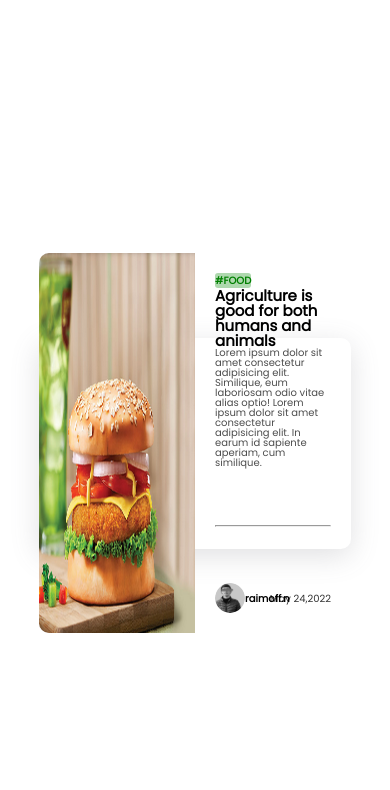
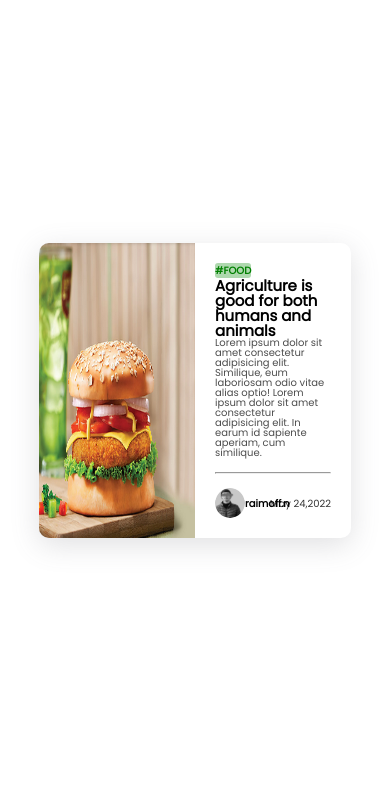
Before and after one commit to coodnet/reklamacha, a plain HTML site: page index.html in a window 390 px wide. Shown: the part 263-1053 px from the top of the page. Drawn offline with Linux system fonts and the light colour scheme.

Commit message:
Update style.css

```diff
--- a/style.css
+++ b/style.css
@@ -111,11 +111,11 @@
 @media screen and (max-width:500px) {
     .main-card{
         width: 80%;
-        height: 25vh;
+        height: 35vh;
     }
 
     .img{
-        height: 45vh ;
+        height: 35vh ;
     }
 
     .img img{
@@ -123,7 +123,7 @@
         height: 100%;
     }
     .main-text {
-        height: 45vh;
+        height: 35vh;
         font-size: 10px;
         line-height: 15px;
     }
```
